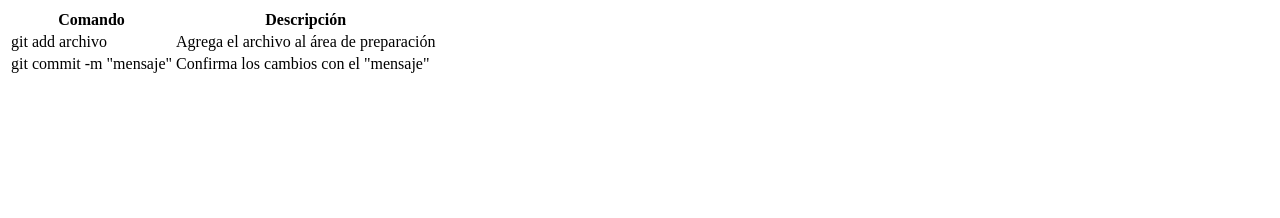
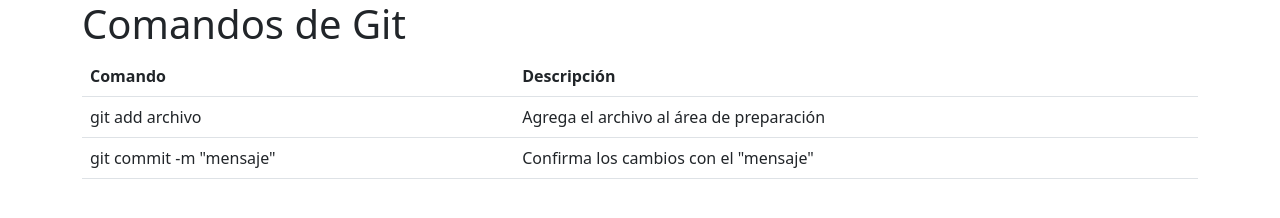
Before and after one commit to Ditartemisa/CH37TrabajandoRamas, a plain HTML site: page index.html in a window 1280 px wide. Drawn offline with nearby package versions, Linux system fonts and the light colour scheme.

Commit message:
Se agregó estilos de boostrap

```diff
--- a/index.html
+++ b/index.html
@@ -4,9 +4,11 @@
     <meta charset="UTF-8">
     <meta name="viewport" content="width=device-width, initial-scale=1.0">
     <title>Pruebas Ramas Git</title>
+    <link href="https://cdn.jsdelivr.net/npm/bootstrap@5.0.2/dist/css/bootstrap.min.css" rel="stylesheet" integrity="sha384-EVSTQN3/azprG1Anm3QDgpJLIm9Nao0Yz1ztcQTwFspd3yD65VohhpuuCOmLASjC" crossorigin="anonymous">
 </head>
 <body>
     <main class="container">
+        <h1>Comandos de Git</h1>
         <table class="table table-hover">
 
             <tr>
@@ -24,5 +26,6 @@
           </table>
 
     </main>
+    <script src="https://cdn.jsdelivr.net/npm/bootstrap@5.0.2/dist/js/bootstrap.bundle.min.js" integrity="sha384-MrcW6ZMFYlzcLA8Nl+NtUVF0sA7MsXsP1UyJoMp4YLEuNSfAP+JcXn/tWtIaxVXM" crossorigin="anonymous"></script>
 </body>
 </html>
```
